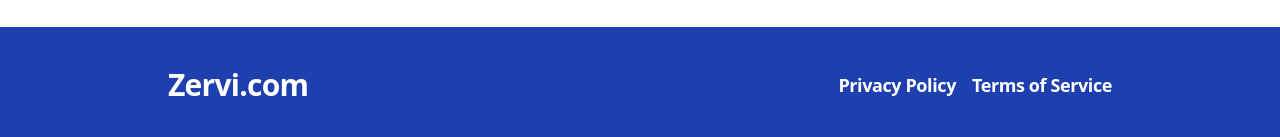
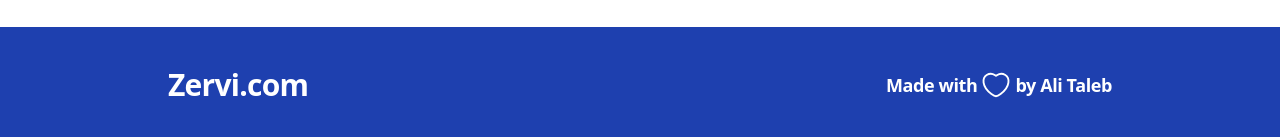
Before and after one commit to ALImTALEB/mern-booking-app, a React (Vite) app in the folder frontend/: page / in a window 1280 px wide. Shown: the part 657-794 px from the top of the page. Built offline with nearby package versions, Linux system fonts and the light colour scheme; no server answers.

Commit message:
editing footer

```diff
--- a/frontend/src/components/Footer.tsx
+++ b/frontend/src/components/Footer.tsx
@@ -14,9 +14,56 @@ const Footer = () => {
         >
           Zervi.com
         </h2>
-        <nav className="text-white font-bold tracking-tight flex gap-2 md:gap-4">
-          <a className="cursor-pointer text-sm md:text-lg">Privacy Policy</a>
-          <a className="cursor-pointer text-sm md:text-lg ">Terms of Service</a>
+        <nav className="text-white font-bold tracking-tight flex flex-col">
+          <a
+            target="_blank"
+            href="https://www.linkedin.com/in/ali-taleb-9a6345160/"
+            className="cursor-pointer text-sm md:text-lg flex items-center gap-1"
+          >
+            Made with
+            <svg
+              xmlns="http://www.w3.org/2000/svg"
+              viewBox="0 0 24 24"
+              width={30}
+              height={30}
+              color={"#ffffff"}
+              fill={"none"}
+            >
+              <path
+                d="M19.4626 3.99415C16.7809 2.34923 14.4404 3.01211 13.0344 4.06801C12.4578 4.50096 12.1696 4.71743 12 4.71743C11.8304 4.71743 11.5422 4.50096 10.9656 4.06801C9.55962 3.01211 7.21909 2.34923 4.53744 3.99415C1.01807 6.15294 0.221721 13.2749 8.33953 19.2834C9.88572 20.4278 10.6588 21 12 21C13.3412 21 14.1143 20.4278 15.6605 19.2834C23.7783 13.2749 22.9819 6.15294 19.4626 3.99415Z"
+                stroke="currentColor"
+                strokeWidth="1.5"
+                strokeLinecap="round"
+              />
+            </svg>{" "}
+            by Ali Taleb
+          </a>
+          {/* <a className="cursor-pointer text-sm md:text-lg flex items-center gap-1">
+            Thanks to
+            <svg
+              xmlns="http://www.w3.org/2000/svg"
+              viewBox="0 0 24 24"
+              width={30}
+              height={30}
+              color={"#ffffff"}
+              fill={"none"}
+            >
+              <path
+                d="M12 21C10.6588 21 9.88572 20.4278 8.33953 19.2834C0.221721 13.2749 1.01807 6.15294 4.53744 3.99415C7.21909 2.34923 9.55962 3.01211 10.9656 4.06801C11.5422 4.50096 11.8304 4.71743 12 4.71743C12.1696 4.71743 12.4578 4.50096 13.0344 4.06801C14.4404 3.01211 16.7809 2.34923 19.4626 3.99415C21.1812 5.04838 22.2505 7.28623 21.9494 10"
+                stroke="currentColor"
+                strokeWidth="1.5"
+                strokeLinecap="round"
+              />
+              <path
+                d="M14 18C14 18 15 18 16 20C16 20 19.1765 15 22 14"
+                stroke="currentColor"
+                strokeWidth="1.5"
+                strokeLinecap="round"
+                strokeLinejoin="round"
+              />
+            </svg>
+            Chris Blakely
+          </a> */}
         </nav>
       </div>
     </footer>
```
